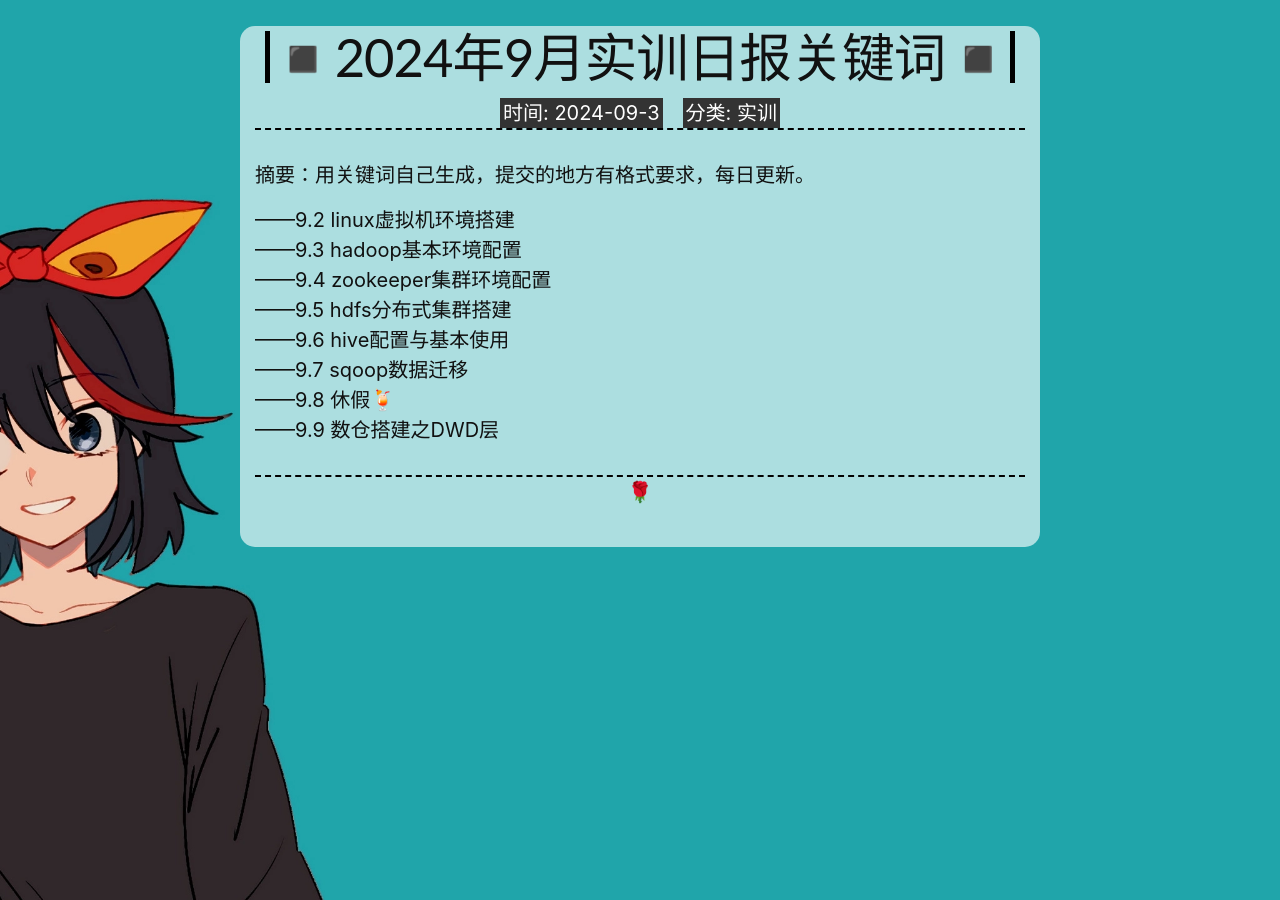
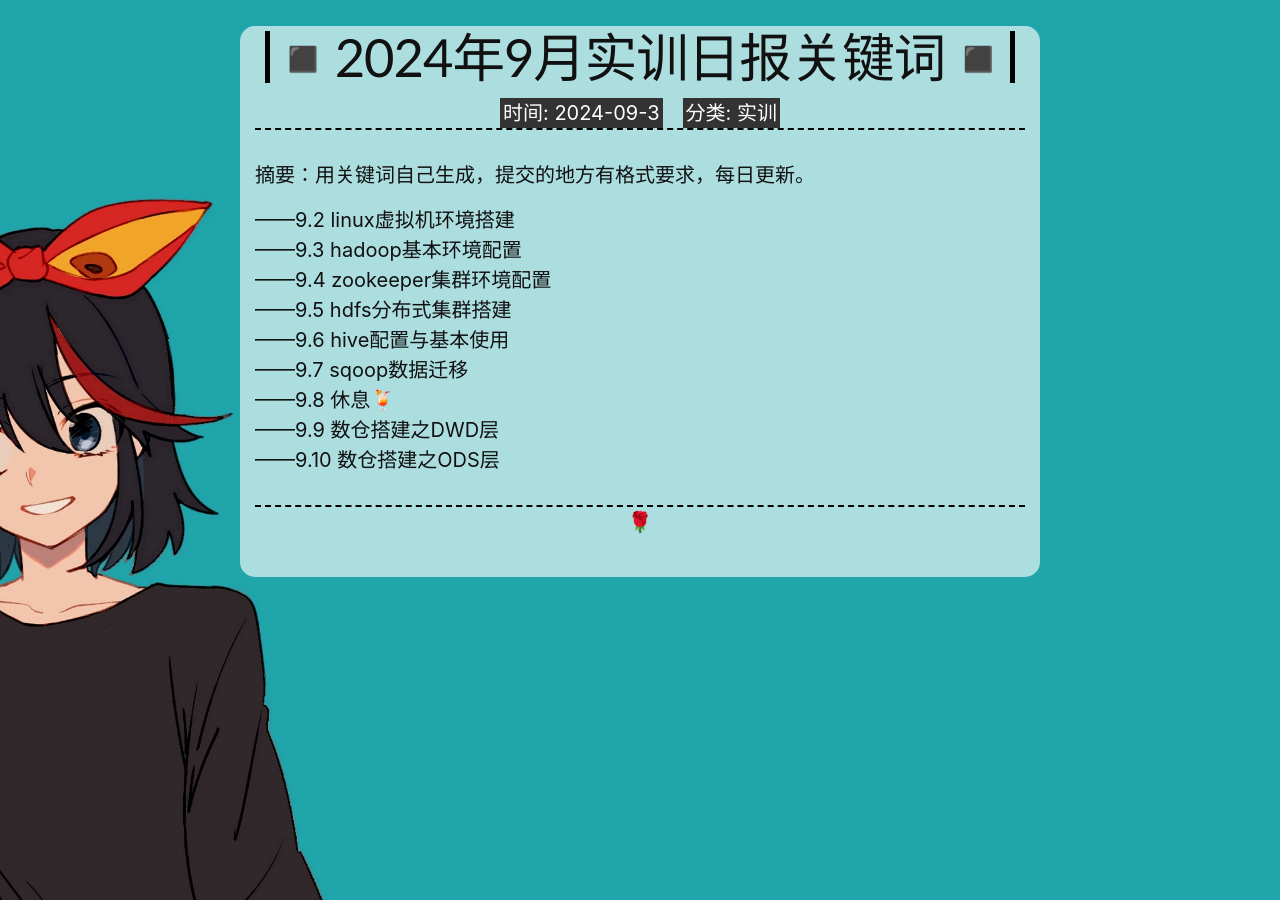
Before and after one commit to NothingWork/NothingWork.github.io, a Jekyll site: the page built from _posts/2024-09-03-2024年9月实训日报关键词.md, in a window 1280 px wide. Built offline with Jekyll 4.4.1, drawn with Linux system fonts in a browser that asks for light colours.

Commit message:
[post] 更新博客

```diff
--- a/_posts/2024-09-03-2024年9月实训日报关键词.md
+++ b/_posts/2024-09-03-2024年9月实训日报关键词.md
@@ -12,5 +12,6 @@ category: 实训
 ——9.5 hdfs分布式集群搭建
 ——9.6 hive配置与基本使用
 ——9.7 sqoop数据迁移
-——9.8 休假🍹
+——9.8 休息🍹
 ——9.9 数仓搭建之DWD层
+——9.10 数仓搭建之ODS层
```
